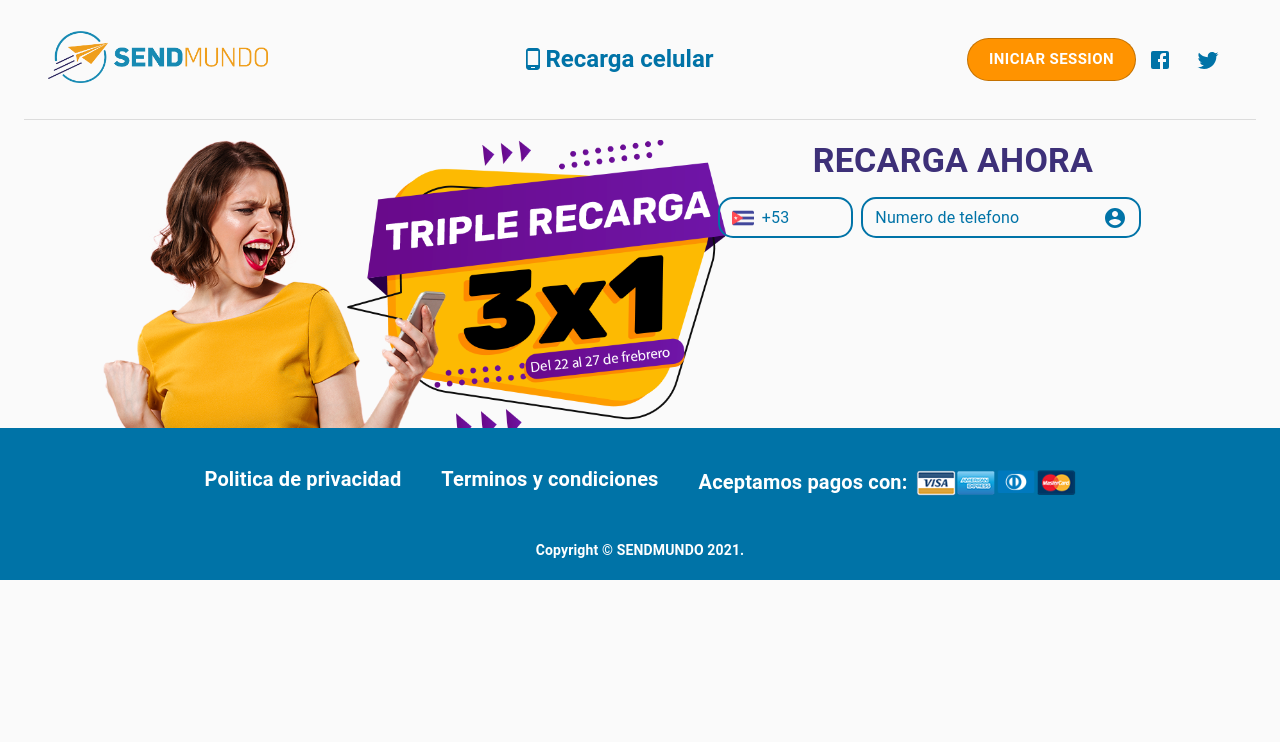
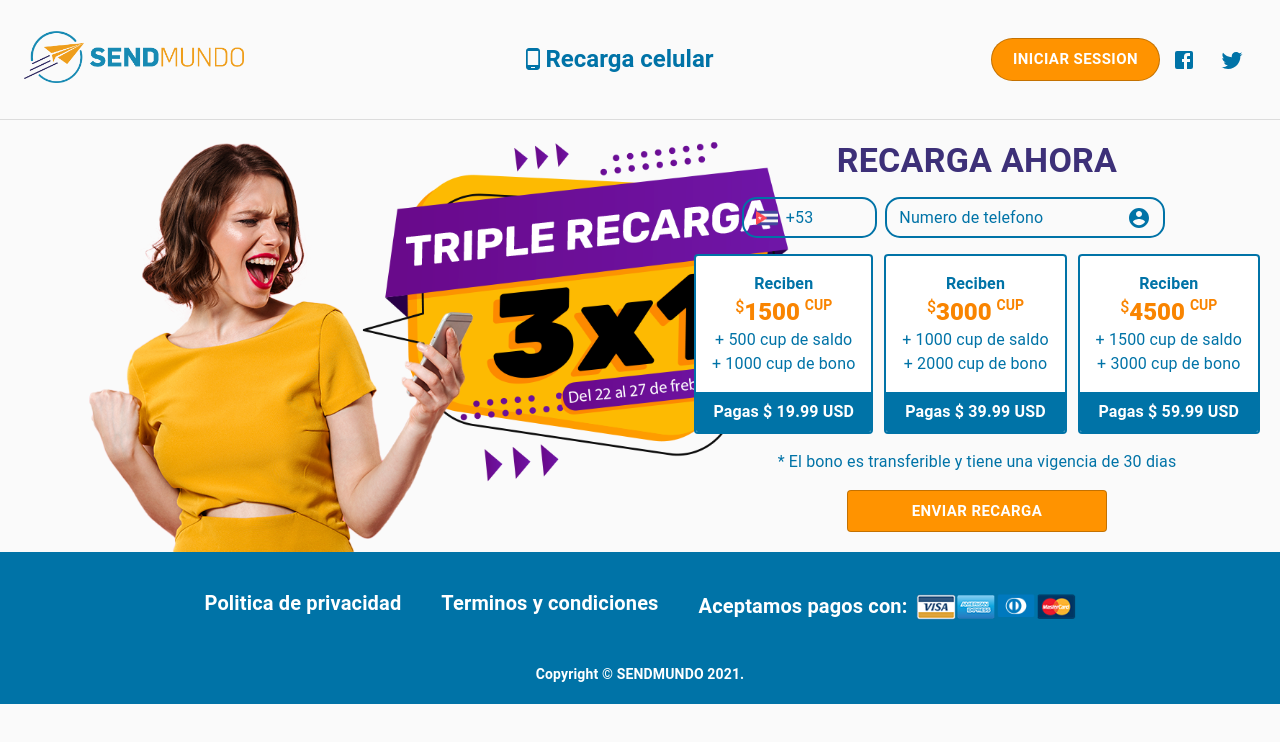
Before and after one commit to afonsecac/sendmundo, a React (Create React App) app: page / in a window 1280 px wide. Shown: the top 742 px of the page. Built offline with nearby package versions, Linux system fonts and the light colour scheme.

Commit message:
master: fix promotion send recharge

```diff
--- a/src/layout/UserLayout.jsx
+++ b/src/layout/UserLayout.jsx
@@ -1,6 +1,4 @@
 import React from "react";
-import CssBaseline from "@material-ui/core/CssBaseline";
-import { Container } from "@material-ui/core";
 import Header from "components/headers/Header";
 import Footer from "components/footer/Footer";
 import ModulesRoutes from "modules/ModulesRoutes";
@@ -8,12 +6,10 @@
 export default function UserLayout() {
   return (
     <React.Fragment>
-      <Container maxWidth={false}>
-        <Header title="Recarga celular" />
-        <main>
-          <ModulesRoutes />
-        </main>
-      </Container>
+      <Header title="Recarga celular" />
+      <main>
+        <ModulesRoutes />
+      </main>
       <Footer />
     </React.Fragment>
   );
--- a/src/modules/home/components/Promotion.jsx
+++ b/src/modules/home/components/Promotion.jsx
@@ -3,9 +3,13 @@
 import {
   Grid,
   Typography,
-  MenuItem,
   TextField,
   InputAdornment,
+  Card,
+  CardContent,
+  CardActions,
+  CardActionArea,
+  Button,
 } from "@material-ui/core";
 import AccountCircleRoundedIcon from "@material-ui/icons/AccountCircleRounded";
 import CubaFlag from "styles/imgs/flags/cuba.png";
@@ -33,26 +37,40 @@
       color: "#0073a7",
     },
   },
+  root: {
+    minWidth: 170,
+    border: "2px solid #0073a7",
+  },
+  cardContent: {
+    color: "#0073a7",
+  },
+  promotionCardLetter: {
+    color: "#f98400",
+  },
+  cardFooter: {
+    backgroundColor: "#0073a7",
+    color: "#fff",
+  },
+  buttonSend: {
+    color: "#fff",
+    backgroundColor: "#ff9300",
+    fontWeight: 600,
+    width: 260,
+    "&:hover": {
+      color: "#fff",
+      backgroundColor: "#ff9300",
+    },
+  },
 }));
 
-const countries = [
-  {
-    label: "Cuba",
-    src: CubaFlag,
-    link: " ",
-    value: "cu",
-    code: "+53",
-  },
+const promotionList = [
+  { name: "Reciben", price: 1500, balance: 500, bono: 1000, pay: 19.99 },
+  { name: "Reciben", price: 3000, balance: 1000, bono: 2000, pay: 39.99 },
+  { name: "Reciben", price: 4500, balance: 1500, bono: 3000, pay: 59.99 },
 ];
 
 export default function Promotion() {
   const classes = useStyles();
-
-  const [country, setCountry] = useState("cu");
-
-  const handleChange = (event) => {
-    setCountry(event.target.value);
-  };
 
   const [value, setValue] = useState();
   const handleChangeValue = (event) => {
@@ -113,6 +131,95 @@
             </Grid>
           </Grid>
         </Grid>
+        <Grid item>
+          <Grid container justify="space-between" spacing={1}>
+            {promotionList.map((promotion, index) => (
+              <Grid item key={index}>
+                <Card className={classes.root} elevation={0}>
+                  <CardActionArea>
+                    <CardContent className={classes.cardContent}>
+                      <Typography
+                        align="center"
+                        variant="body1"
+                        style={{ fontWeight: 600 }}
+                      >
+                        {promotion.name}
+                      </Typography>
+                      <Grid
+                        container
+                        justify="center"
+                        className={classes.promotionCardLetter}
+                      >
+                        <Typography
+                          align="left"
+                          variant="h5"
+                          style={{ fontWeight: 500, fontSize: 16 }}
+                        >
+                          $
+                        </Typography>
+                        <Typography
+                          align="center"
+                          variant="h5"
+                          style={{ fontWeight: 800 }}
+                        >
+                          {promotion.price}
+                        </Typography>
+                        <Typography
+                          align="right"
+                          variant="h5"
+                          style={{
+                            fontWeight: 600,
+                            fontSize: 14,
+                            marginLeft: 5,
+                          }}
+                        >
+                          CUP
+                        </Typography>
+                      </Grid>
+                      <Typography align="center" variant="body1">
+                        + {promotion.balance} cup de saldo
+                      </Typography>
+                      <Typography align="center" variant="body1">
+                        + {promotion.bono} cup de bono
+                      </Typography>
+                    </CardContent>
+                    <CardActions className={classes.cardFooter}>
+                      <Grid container justify="center">
+                        <Typography
+                          align="center"
+                          variant="body1"
+                          style={{ fontWeight: 600 }}
+                        >
+                          Pagas $ {promotion.pay} USD
+                        </Typography>
+                      </Grid>
+                    </CardActions>
+                  </CardActionArea>
+                </Card>
+              </Grid>
+            ))}
+          </Grid>
+        </Grid>
+        <Grid item>
+          <Typography
+            variant="body1"
+            align="center"
+            style={{ color: "#0073a7" }}
+          >
+            * El bono es transferible y tiene una vigencia de 30 dias
+          </Typography>
+        </Grid>
+        <Grid item>
+          <Grid container justify="center">
+            <Button
+              variant="outlined"
+              size="large"
+              className={classes.buttonSend}
+            >
+              ENVIAR RECARGA
+            </Button>
+          </Grid>
+        </Grid>
       </Grid>
     </>
   );
--- a/src/modules/home/containers/HomeContainer.jsx
+++ b/src/modules/home/containers/HomeContainer.jsx
@@ -24,7 +24,6 @@
         className={classes.root}
       >
         <Promorion />
-        <Grid style={{ height: 170 }} item></Grid>
       </Grid>
     </React.Fragment>
   );
--- a/src/themes/DefaultTheme.jsx
+++ b/src/themes/DefaultTheme.jsx
@@ -2,14 +2,6 @@
 
 export const themeDefault = createMuiTheme({
   overrides: {
-    MuiInput: {
-      // Name of the styleSheet
-      underline: {
-        "&:hover:not($disabled):before": {
-          border: "#0073a7",
-          height: 1,
-        },
-      },
-    },
+    MuiInput: {},
   },
 });
```
